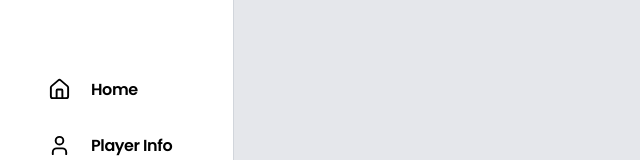
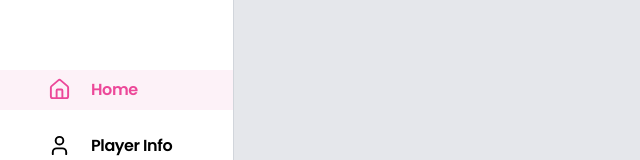
Before and after one commit to KINGDimsSky/SA-MP-UWKS-Dashboard, a React (Vite) app: page /dashboard in a window 1280 px wide. Shown: the part 248-408 px from the top of the page, without its empty margins (0-640 px from the left). Built offline with nearby package versions, Linux system fonts and the light colour scheme.

Commit message:
Fixing Sidebar Nav

```diff
--- a/src/pages/Dashboard.jsx
+++ b/src/pages/Dashboard.jsx
@@ -1,7 +1,10 @@
 import { Flag, House, Settings, User } from 'lucide-react'
 import { sidebarItem } from '../config'
+import { useState } from 'react'
 
 const Dashboard = () => {
+
+  const [activeIndex, setActiveIndex] = useState(0);
 
   const iconMap = {
     House: House,
@@ -15,9 +18,9 @@ const Dashboard = () => {
         <div className="flex border-r border-gray-300 items-center  justify-between flex-col w-72 h-screen">
             <h2 className='text-3xl ml-2 mt-4 pt-3 font-semibold'>UWKS RolePlay</h2>
               <ul className='flex flex-col w-full gap-y-4'>
-                {sidebarItem.map((e) => {
+                {sidebarItem.map((e, index) => {
                 const MyIcons = iconMap[e.icon]
-                return <li key={e.title} className='md:pl-12 md:text-base text-sm items-center gap-5 flex hover:text-pink-500 hover:bg-pink-50 p-2 font-semibold tracking-tight'><MyIcons size={23}/> {e.title}</li>
+                return <li key={e.title} onClick={() => setActiveIndex(index)} className={`md:pl-12 md:text-base text-sm items-center gap-5 flex ${activeIndex === index ? `bg-pink-50 text-pink-500` : ``} hover:text-pink-500 hover:bg-pink-50 p-2 font-semibold tracking-tight`}><MyIcons size={23}/> {e.title}</li>
                 })}
               </ul>
             <div className="text-xs text-gray-500 p-2 w-full flex flex-col items-center">
```
